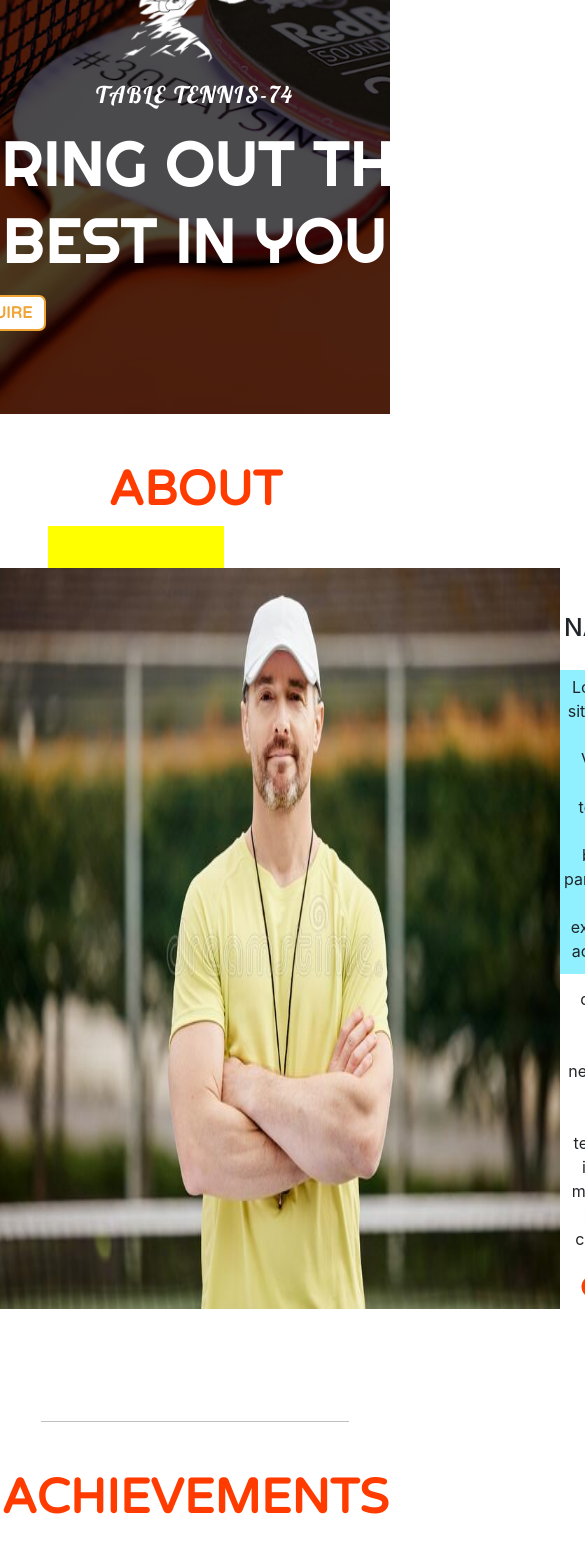
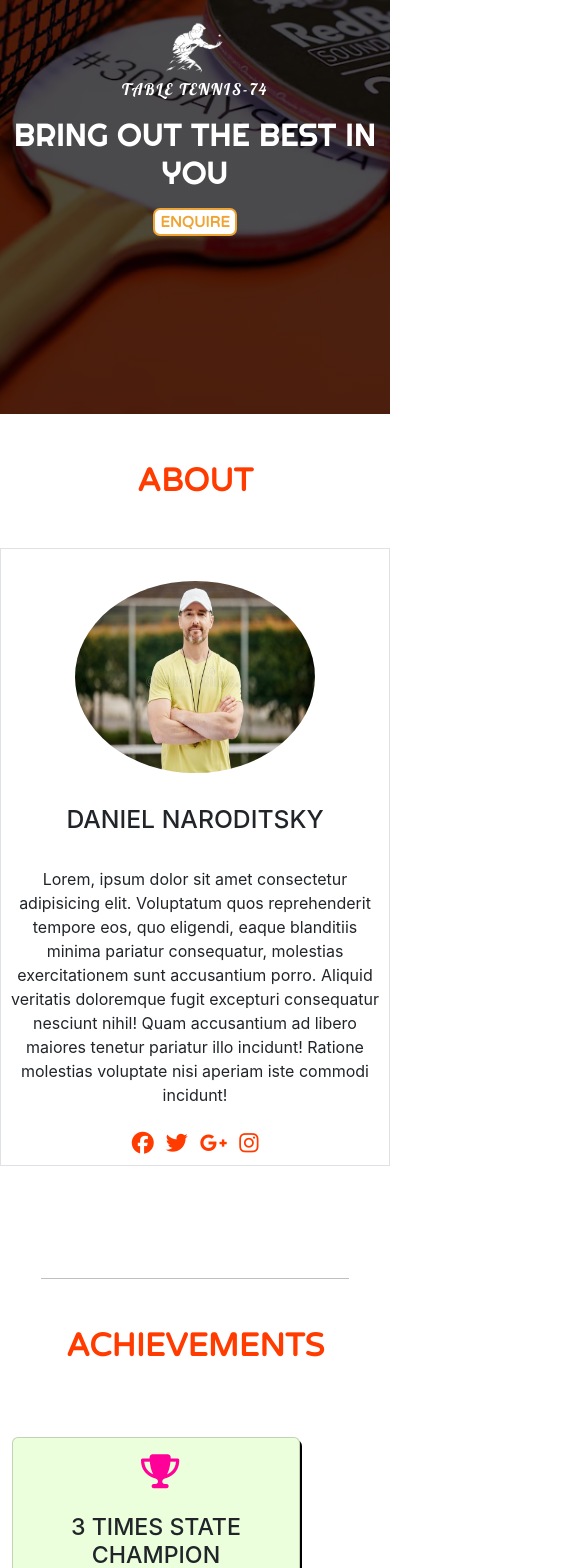
Before and after one commit to aditya7483/tabletennis, a React (Create React App) app: page / in a window 390 px wide. Shown: the part 220-1788 px from the top of the page, 585 px wide, since content can reach past the window. Built offline with nearby package versions, Linux system fonts and the light colour scheme; no server answers; a web font is replaced by a local one.

Commit message:
responsive changes

```diff
--- a/src/App.css
+++ b/src/App.css
@@ -41,7 +41,6 @@
   border: 2px solid #efa436;
   border-radius: 7px;
   padding: 4px 12px;
-  margin-right: 25rem;
 }
 
 .mybtn-1:hover{
@@ -74,7 +73,7 @@
 }
 
 .coach-pic{
-  width: 35rem;
+  max-width:35rem;
 }
 
 #dummy-div-1{
@@ -144,3 +143,78 @@
 .myhead-5{
   font-family: 'Lato', sans-serif;
 }
+
+
+@media screen and (max-width:993px) and (min-width:560px) {
+  .myhead-2{
+    font-size: 2.7rem;
+  }
+  .mybtn-1{
+    padding: 1px 9px;
+  }
+  .mylogo{
+    height: 6rem;
+  }
+
+  .myhead-1{
+    font-size: 1.4rem;
+  }
+
+  .myhead-3{
+    font-size: 2.5rem;
+  }
+
+  #about-box{
+    flex-direction: column;
+  }
+
+  .coach-pic{
+    width: 19rem;
+    height: 15rem;
+    border-radius: 50%;
+    margin: 2rem 0px 1rem 0px;
+    align-self: center;
+  }
+
+  .mycard-1{
+    margin:auto;
+  }
+}
+
+@media screen and (max-width:560px){
+  .mylogo {
+    height: 4rem;
+}
+.myhead-1 {
+  font-size: 1rem;
+}
+.myhead-2 {
+  font-size: 2rem;
+}
+.mybtn-1 {
+  padding: 1px 5px;
+  font-size: 15px;
+}
+.myhead-3 {
+  font-size: 2rem;
+}
+
+#about-box{
+  flex-direction: column;
+}
+.coach-pic {
+  width: 15rem;
+  height: 12rem;
+  border-radius: 50%;
+  margin: 2rem 0px 1rem 0px;
+  align-self: center;
+}
+.myhead-4 {
+  font-size: 1.45rem;
+}
+.contact-div {
+  padding: 3rem 1rem;
+  border-radius: 10px;
+  box-shadow: black 0px 4px 8px 0px;
+}
+}
--- a/src/components/About.js
+++ b/src/components/About.js
@@ -5,7 +5,7 @@ export default function About() {
   return (
     <div className='my-3 mb-5' id='about'>
       <h1 className='mb-5 myhead-3 head-font text-center fw-bold'>ABOUT</h1>
-      <div id='about-box' className='container d-flex flex-row p-0 mb-5'>
+      <div id='about-box' className='container d-flex flex-lg-row p-0 mb-5 border'>
         <img src={Coach} alt='..' className='coach-pic' />
         <div className='py-2 px-1 d-flex flex-column align-items-center'>
           <h2 className='text-center my-2'>DANIEL NARODITSKY</h2>
@@ -17,31 +17,41 @@ export default function About() {
             <i className="fa-brands fa-instagram social"></i>
           </div>
         </div>
-      </div>
+        {/*
         <div id="dummy-div-1">
 
         </div>
         <div id="dummy-div-2">
 
+        </div> */}
+
       </div>
-
       <hr className=' myline'></hr>
 
       <h1 className='my-5 myhead-3 head-font text-center fw-bold'>ACHIEVEMENTS</h1>
 
-      <div className='d-flex justify-content-md-around align-items-center'>
+      <div className='d-flex container-fluid justify-content-lg-around align-items-center'>
+        <div className='row'>
+
+          <div className=' col-lg-4 my-4'>
             <div className="card mycard-1" style={{ width: "18rem" }}>
               <div className="card-body">
                 <i className=" card-title fa-solid fa-trophy social2"></i>
                 <h3 className='my-4 text-center myhead-4'>3 TIMES STATE CHAMPION</h3>
               </div>
             </div>
+          </div>
+
+          <div className=' col-lg-4 my-4'>
             <div className="card mycard-1" style={{ width: "18rem" }}>
               <div className="card-body">
                 <i className=" card-title fa-solid fa-table-tennis-paddle-ball social2"></i>
                 <h3 className='my-4 text-center myhead-4'>COACHED 3 NATIONAL LEVEL PLAYERS</h3>
               </div>
             </div>
+          </div>
+
+          <div className=' col-lg-4 my-4'>
             <div className="card mycard-1" style={{ width: "18rem" }}>
               <div className="card-body">
                 <i className=" card-title fa-solid fa-medal social2"></i>
@@ -49,6 +59,9 @@ export default function About() {
               </div>
             </div>
           </div>
+
+        </div>
+      </div>
     </div>
   )
 }
```
Lines whose indentation alone changed are shown as unchanged.
